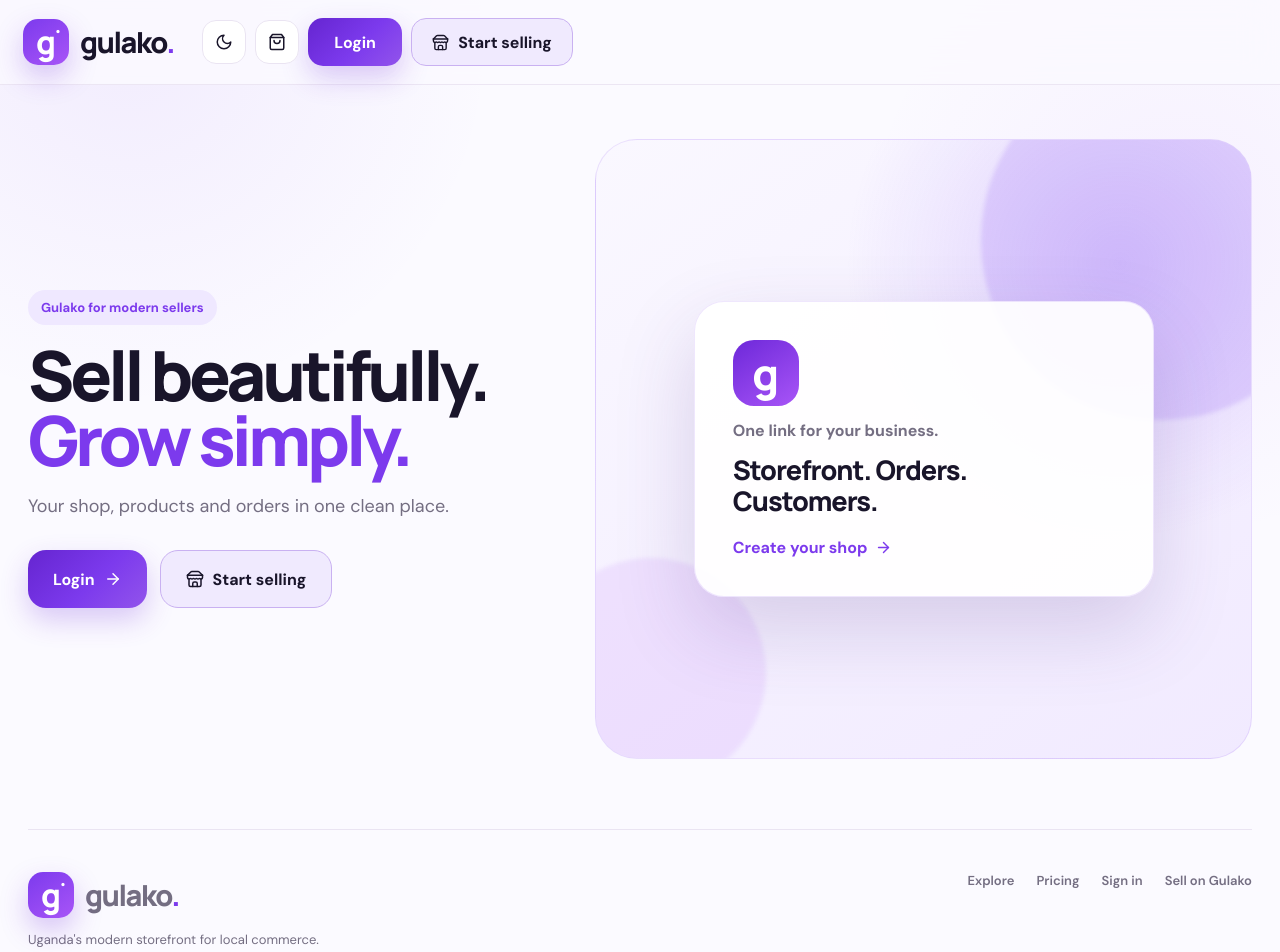
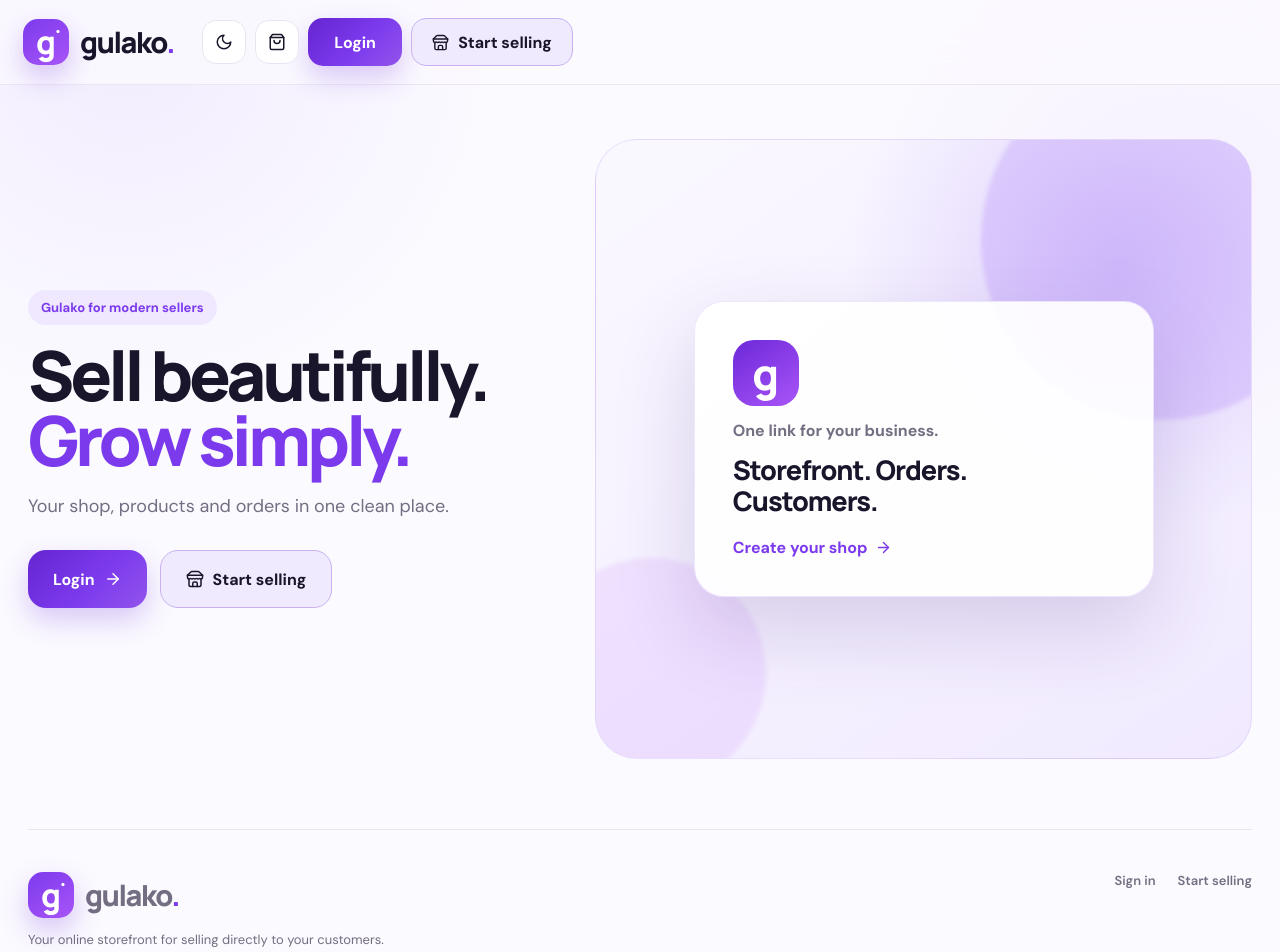
Before and after one commit to TITUS256ug/gulako, a React (Vite) app: page / in a window 1280 px wide. Shown: the top 952 px of the page. Built offline with nearby package versions, Linux system fonts and the light colour scheme.

Commit message:
Remove marketplace and public pricing links from footer

```diff
--- a/src/components/Footer.tsx
+++ b/src/components/Footer.tsx
@@ -3,12 +3,10 @@ import { Logo } from './Logo'
 export function Footer() {
   return (
     <footer className="main-footer page-container">
-      <div><Logo /><p>Uganda's modern storefront for local commerce.</p></div>
+      <div><Logo /><p>Your online storefront for selling directly to your customers.</p></div>
       <div className="footer-links">
-        <a href="/explore">Explore</a>
-        <a href="/#pricing">Pricing</a>
         <a href="/signin">Sign in</a>
-        <a href="/signup">Sell on Gulako</a>
+        <a href="/signup">Start selling</a>
       </div>
       <small>© 2026 Gulako</small>
     </footer>
```
